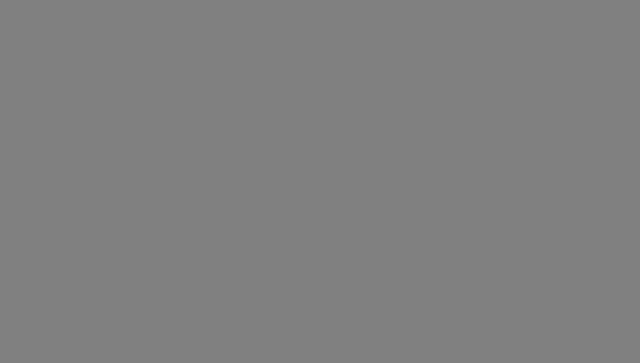
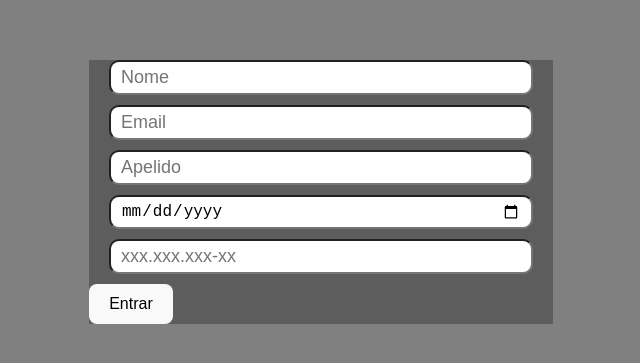
Before and after one commit to GigliarlyM/fotografia-sistema, a React (Vite) app in the folder front-end/: page /signup/photographer in a window 1280 px wide. Before the commit this address had no page. Shown: the part 213-576 px from the top of the page, without its empty margins (319-959 px from the left). Built offline with nearby package versions, Linux system fonts and the light colour scheme.

Commit message:
update integracao com front

```diff
--- a/front-end/package.json
+++ b/front-end/package.json
@@ -10,6 +10,7 @@
     "preview": "vite preview"
   },
   "dependencies": {
+    "axios": "^1.7.6",
     "react": "^18.3.1",
     "react-dom": "^18.3.1",
     "react-router-dom": "^6.26.1"
--- a/front-end/src/App.jsx
+++ b/front-end/src/App.jsx
@@ -2,13 +2,15 @@
 import { BrowserRouter, Route, Routes } from 'react-router-dom';
 import LoginPhotographer from './pages/login-photographer';
 import Cadastro from "./pages/cadastro"
+import SignupPhotographer from './pages/signin-photographer';
 
 function App() {
   return (
     <BrowserRouter>
       <Routes>
         <Route path="/photographer" element={<LoginPhotographer />} />
-        <Route path="/cadastro" element={<Cadastro />} />
+        <Route path="/signup/client" element={<Cadastro />} />
+        <Route path='/signup/photographer' element={<SignupPhotographer />} />
       </Routes>
     </BrowserRouter>
   );
--- a/front-end/src/pages/login-photographer.jsx
+++ b/front-end/src/pages/login-photographer.jsx
@@ -8,7 +8,7 @@ function LogIn() {
     const [email, setEmail] = useState('')
     const [valid, setValid] = useState(false)
     const navigate = useNavigate()
-    const pathApi = 'http://localhost:8080/photographers/valid'
+    const pathApi = 'http://localhost:8080/photographers/validation'
 
     const handleSubmit = async (e) => {
         e.preventDefault()
--- /dev/null
+++ b/front-end/src/pages/signin-photographer.jsx
@@ -0,0 +1,42 @@
+//import React from "react"
+import { useState } from "react";
+import axios from "axios"
+
+function Cadastro() {
+    const [nome, setNome] = useState('');
+    const [email, setEmail] = useState('');
+    const [apelido, setApelido] = useState('');
+    const [data, setData] = useState('');
+    const [cpf, setCpf] = useState('');
+
+    const handleSumbit = async () => {
+        const pessoa = {
+            nome,
+            email,
+            apelido,
+            dataNascimento: data,
+            cpf
+        }
+        console.log(pessoa)
+
+        try {
+            const response = await axios.post(`http://localhost:8080/photographer`, pessoa)
+            console.log(response.data)
+        } catch (error) {
+            console.error(error)
+        }
+    }
+
+    return (
+        <form >
+            <input type="text" required placeholder="Nome" value={nome} onChange={e => setNome(e.target.value)} />
+            <input type="email" required placeholder="Email" value={email} onChange={e => setEmail(e.target.value)} />
+            <input type="text" placeholder="Apelido" value={apelido} onChange={e => setApelido(e.target.value)} />
+            <input type="date" value={data} onChange={e => setData(e.target.value)} />
+            <input type="text" placeholder="xxx.xxx.xxx-xx" value={cpf} onChange={e => setCpf(e.target.value)} />
+            <button onClick={handleSumbit}>Entrar</button>
+        </form>
+    )
+}
+
+export default Cadastro;
```
Also changed, not shown: front-end/src/pages/create-photographer.jsx (deleted, +0 -16 lines), 1 other file (tests, documents, lock files or other folders).
